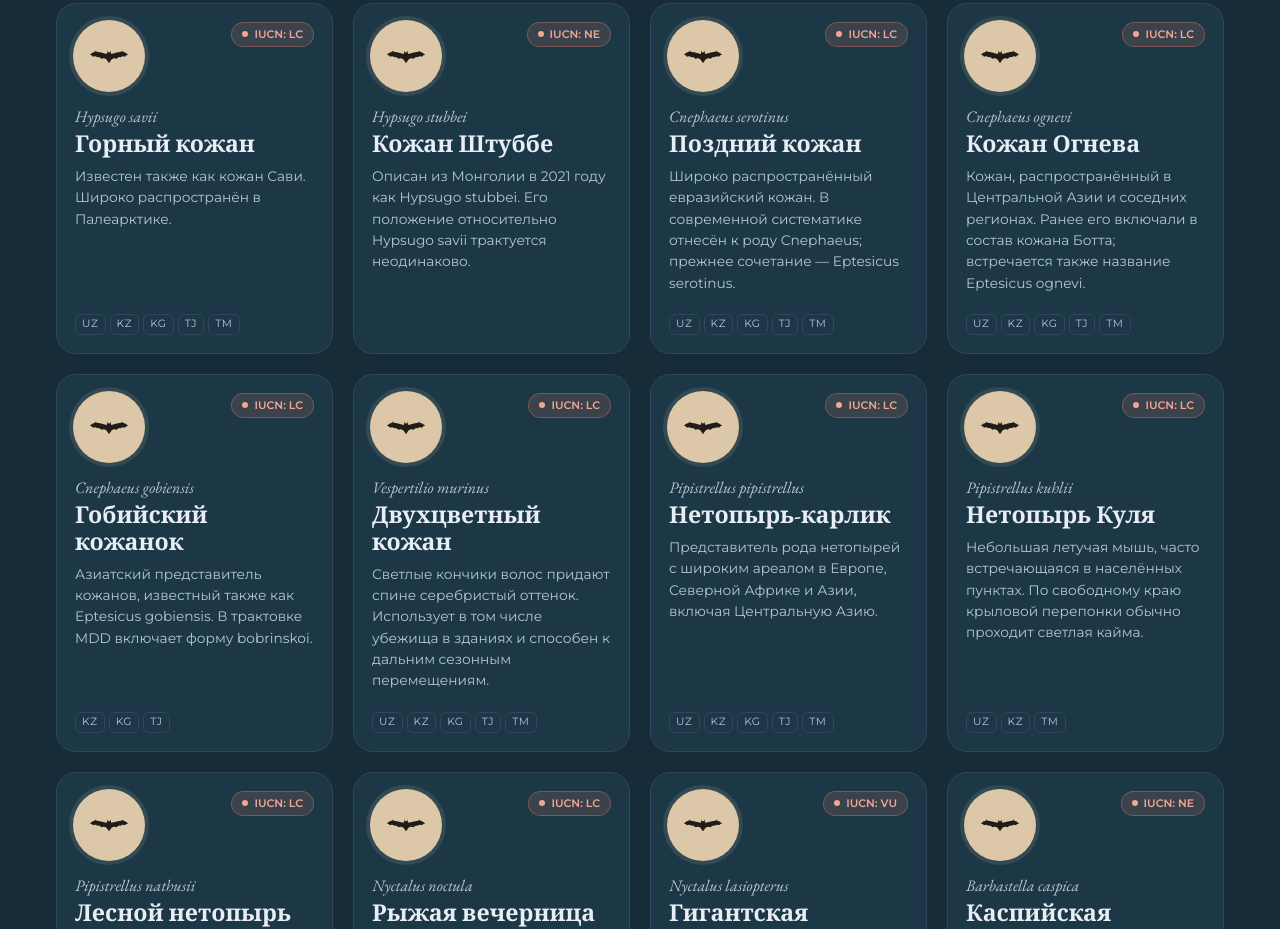
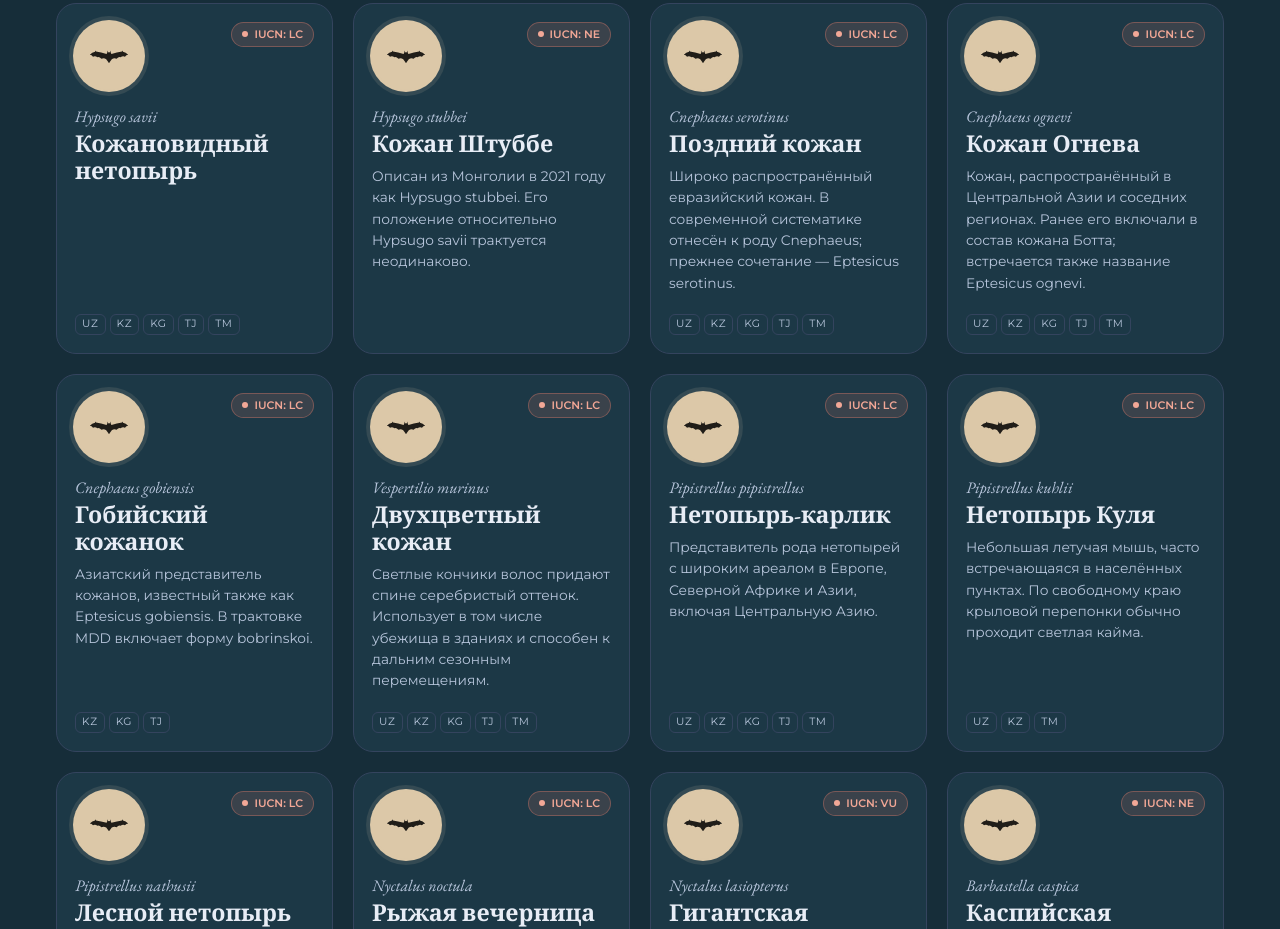
Before and after one commit to BatsofCentralAsia/website, a plain HTML site: page encyclopedia/species.html in a window 1280 px wide. Shown: the part 1794-2723 px from the top of the page. Drawn offline with nearby package versions, Linux system fonts and the light colour scheme.

Commit message:
Update species.html

```diff
--- a/encyclopedia/species.html
+++ b/encyclopedia/species.html
@@ -191,8 +191,8 @@
 
           <span class="status-badge">IUCN: LC</span>
           <p class="species-card__latin">Hypsugo savii</p>
-          <h2 class="species-card__name"><a href="13-hypsugo-savii.html">Горный кожан</a></h2>
-          <p class="species-card__desc">Известен также как кожан Сави. Широко распространён в Палеарктике.</p>
+          <h2 class="species-card__name"><a href="13-hypsugo-savii.html">Кожановидный нетопырь</a></h2>
+          <p class="species-card__desc"></p>
           <div class="species-card__foot">
             <ul class="country-tags"><li title="Узбекистан">UZ</li><li title="Казахстан">KZ</li><li title="Кыргызстан">KG</li><li title="Таджикистан">TJ</li><li title="Туркменистан">TM</li></ul>
             <span class="species-card__more" aria-hidden="true"></span>
```
